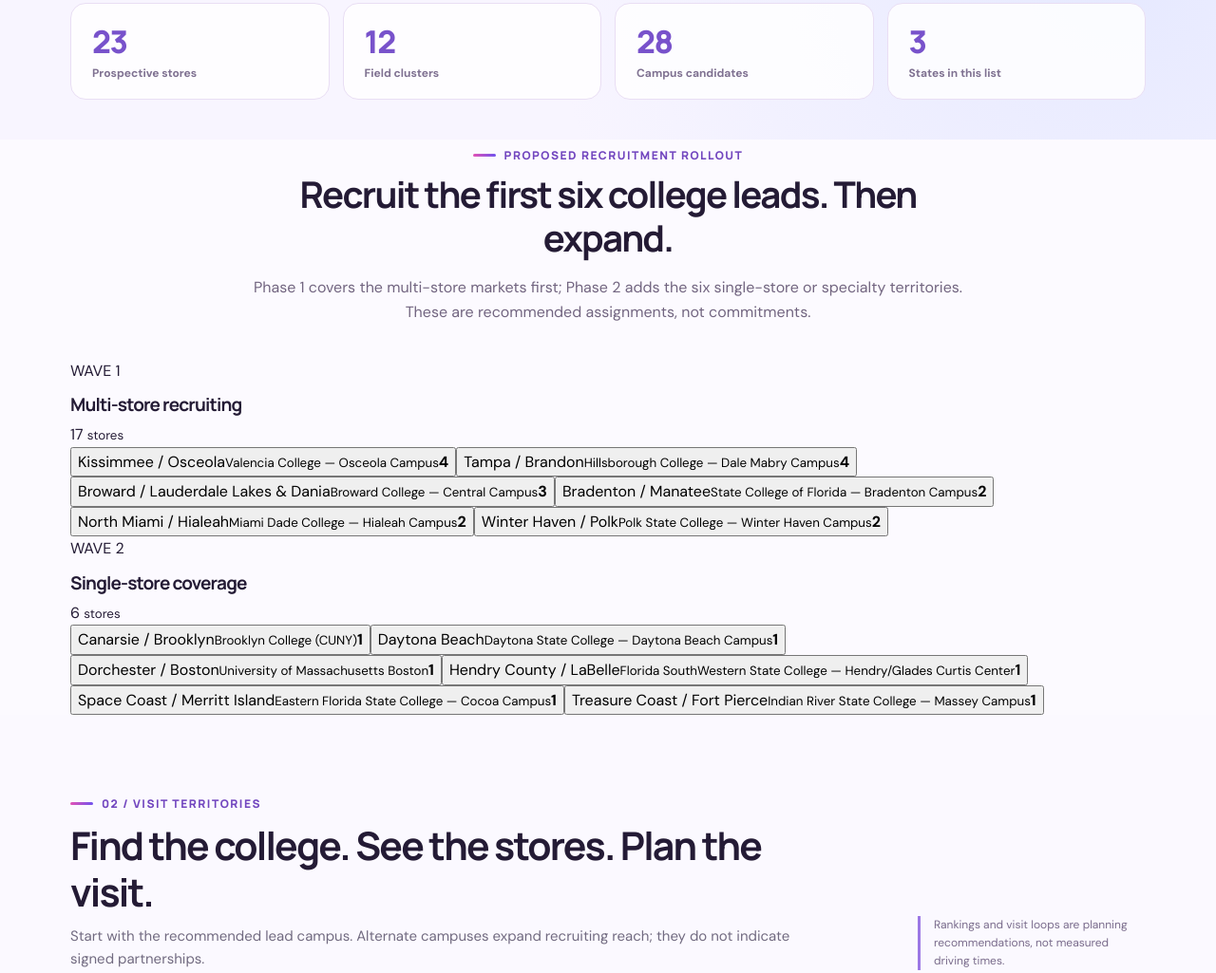
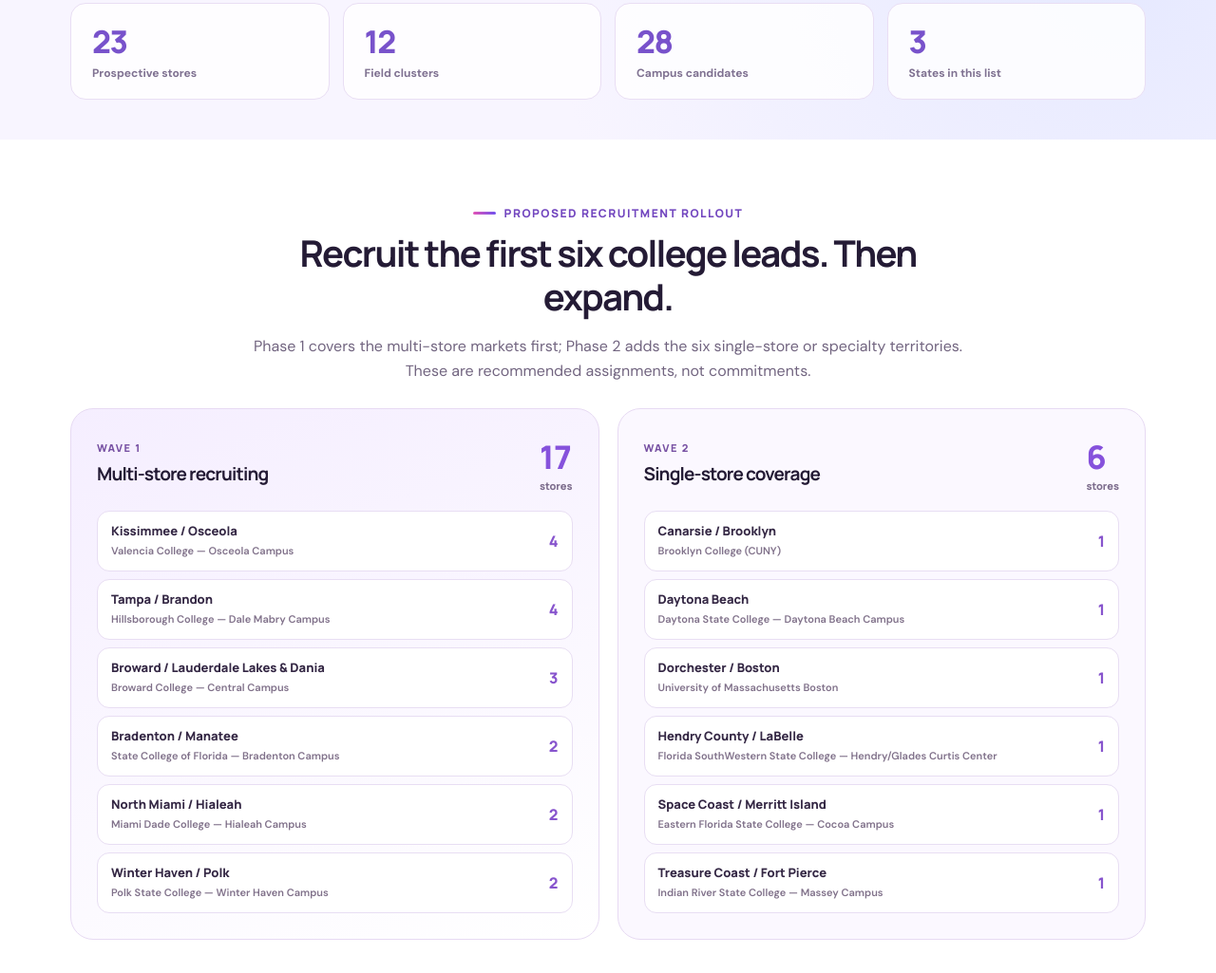
Before and after one commit to jhiconx/gft-rewards-store-ambassadors, a website: page college-clusters.html in a window 1280 px wide. Shown: the part 764-1789 px from the top of the page at 95% size. Drawn offline with Linux system fonts and the light colour scheme.

Commit message:
Style college recruitment wave overview

```diff
--- a/college-clusters.css
+++ b/college-clusters.css
@@ -134,3 +134,22 @@
 
 .cc-college-links button.cc-show-campus{border:0;background:transparent;padding:0;color:#6543af;font-size:11px;font-weight:800;text-decoration:underline;text-underline-offset:2px;cursor:pointer}
 .cc-college-links button.cc-show-campus:hover{color:#442080}
+
+.cc-priorities{padding:61px 0 62px;background:#fff}
+.cc-waves-heading{margin-bottom:26px}
+.cc-waves-heading h2{font-size:clamp(29px,3vw,39px);margin-top:11px}
+.cc-wave-grid{display:grid;grid-template-columns:repeat(2,minmax(0,1fr));gap:19px}
+.cc-wave-card{border:1px solid #e7daf3;border-radius:24px;padding:27px;background:#fbf8ff}
+.cc-wave-primary{background:linear-gradient(160deg,#f5eeff,#fff)}
+.cc-wave-head{display:flex;justify-content:space-between;align-items:start;gap:12px;margin-bottom:19px}
+.cc-phase-tag{display:inline-block;color:#7751a3;font:800 11px Manrope,sans-serif;letter-spacing:1.5px}
+.cc-wave-head h3{margin:5px 0 0;font-size:19px}
+.cc-wave-total{color:#8652dc;font:800 34px Manrope,sans-serif;white-space:nowrap}
+.cc-wave-total small{font-size:11px;color:#7d6d8d;display:block;text-align:center}
+.cc-wave-items{display:grid;gap:8px}
+.cc-wave-item{background:#fff;border:1px solid #e8def3;border-radius:13px;padding:12px 14px;display:flex;justify-content:space-between;align-items:center;gap:10px;cursor:pointer;text-align:left;color:#342744}
+.cc-wave-item:hover{border-color:#b99ced;background:#fdfaff}
+.cc-wave-item-name{display:block;font:800 13px Manrope,sans-serif;line-height:1.35}
+.cc-wave-item-name small{display:block;color:#80718a;font:600 11px/1.5 'DM Sans',sans-serif;margin-top:4px}
+.cc-wave-item b{font:800 16px Manrope,sans-serif;color:#8754cd}
+@media(max-width:650px){.cc-priorities{padding:45px 0}.cc-wave-grid{grid-template-columns:1fr}.cc-wave-card{padding:20px}}
```
